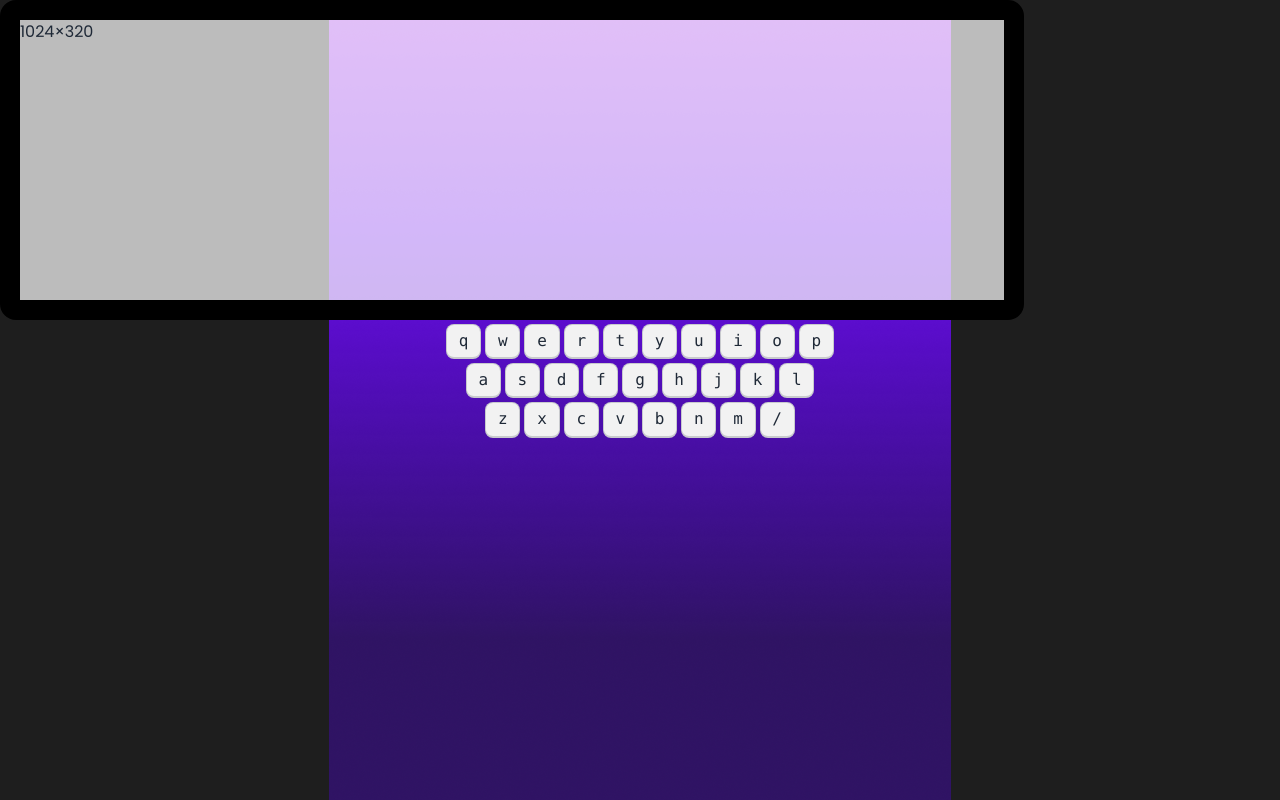
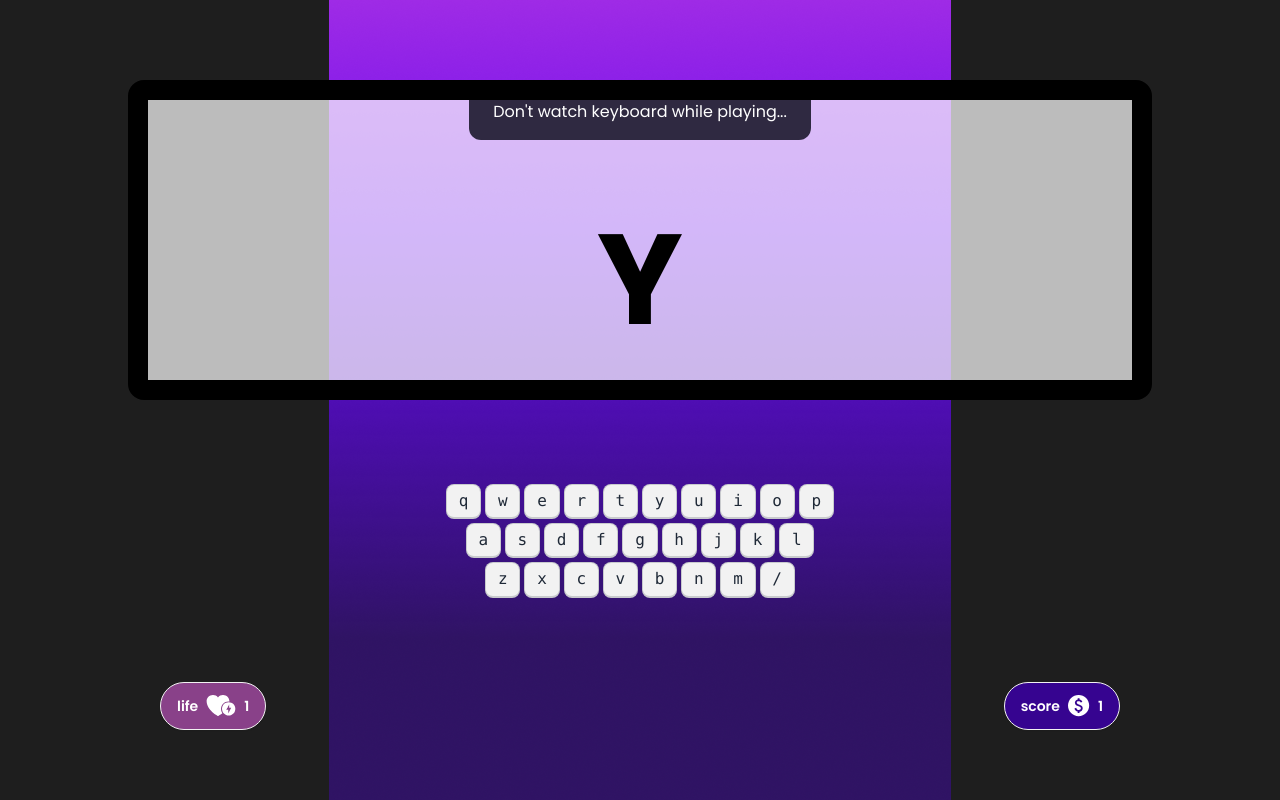
Before and after one commit to 0RafsanAhsan0/alpha-clash-pro, a plain HTML site: page index.html in a window 1280 px wide. Drawn offline with nearby package versions, Linux system fonts and the light colour scheme.

Commit message:
2nd screen done

```diff
--- a/index.html
+++ b/index.html
@@ -29,11 +29,16 @@
         </section>
         <!-- playGround -->
         <section class="play-ground">
-            <div>
+            <div class="flex flex-col items-center gap-20 pt-20">
                 <!-- screen -->
                 <div class="artboard artboard-horizontal phone-6 border-[20px] rounded-2xl border-black bg-[#FFFFFFB3]">
-                    1024×320
 
+                    <div class="flex justify-center">
+                        <p class="bg-[#2F2941] text-white px-6 pb-4 rounded-b-xl">Don't watch keyboard  while playing...</p>
+                    </div>
+                    <div class="h-full flex justify-center items-center">
+                        <p class="text-black text-9xl font-bold">Y</p>
+                    </div>
                 </div>
                 <!-- keyboard starts from here -->
                 <div>
@@ -48,8 +53,8 @@
                         <kbd class="kbd">i</kbd>
                         <kbd class="kbd">o</kbd>
                         <kbd class="kbd">p</kbd>
-                      </div>
-                      <div class="flex justify-center gap-1 my-1 w-full">
+                    </div>
+                    <div class="flex justify-center gap-1 my-1 w-full">
                         <kbd class="kbd">a</kbd>
                         <kbd class="kbd">s</kbd>
                         <kbd class="kbd">d</kbd>
@@ -59,8 +64,8 @@
                         <kbd class="kbd">j</kbd>
                         <kbd class="kbd">k</kbd>
                         <kbd class="kbd">l</kbd>
-                      </div>
-                      <div class="flex justify-center gap-1 my-1 w-full">
+                    </div>
+                    <div class="flex justify-center gap-1 my-1 w-full">
                         <kbd class="kbd">z</kbd>
                         <kbd class="kbd">x</kbd>
                         <kbd class="kbd">c</kbd>
@@ -69,10 +74,22 @@
                         <kbd class="kbd">n</kbd>
                         <kbd class="kbd">m</kbd>
                         <kbd class="kbd">/</kbd>
-                      </div>
+                    </div>
                 </div>
                 <!-- keyboard ends here -->
                 <!-- life and score -->
+                <div class="flex justify-between w-3/4">
+                    <button class="btn bg-[#894189] text-white rounded-full px-4">
+                        life
+                        <img src="./images/heart.svg" alt="">
+                        <span>1</span>
+                      </button>
+                    <button class="btn bg-[#360490] text-white rounded-full px-4">
+                        score
+                        <img src="./images/dollar.svg" alt="">
+                        <span>1</span>
+                      </button>
+                </div>
             </div>
         </section>
         <section class="score">
```
Also changed, not shown: images/dollar.svg (added), images/heart.svg (added).
